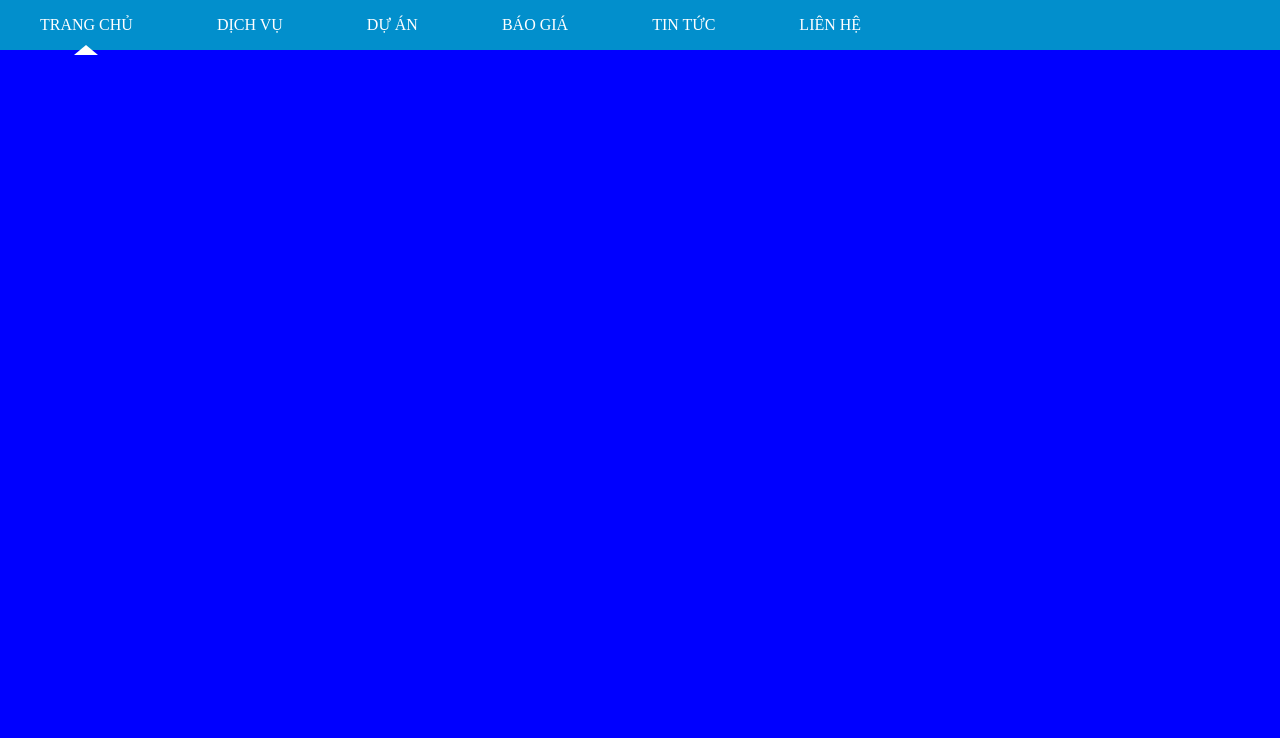
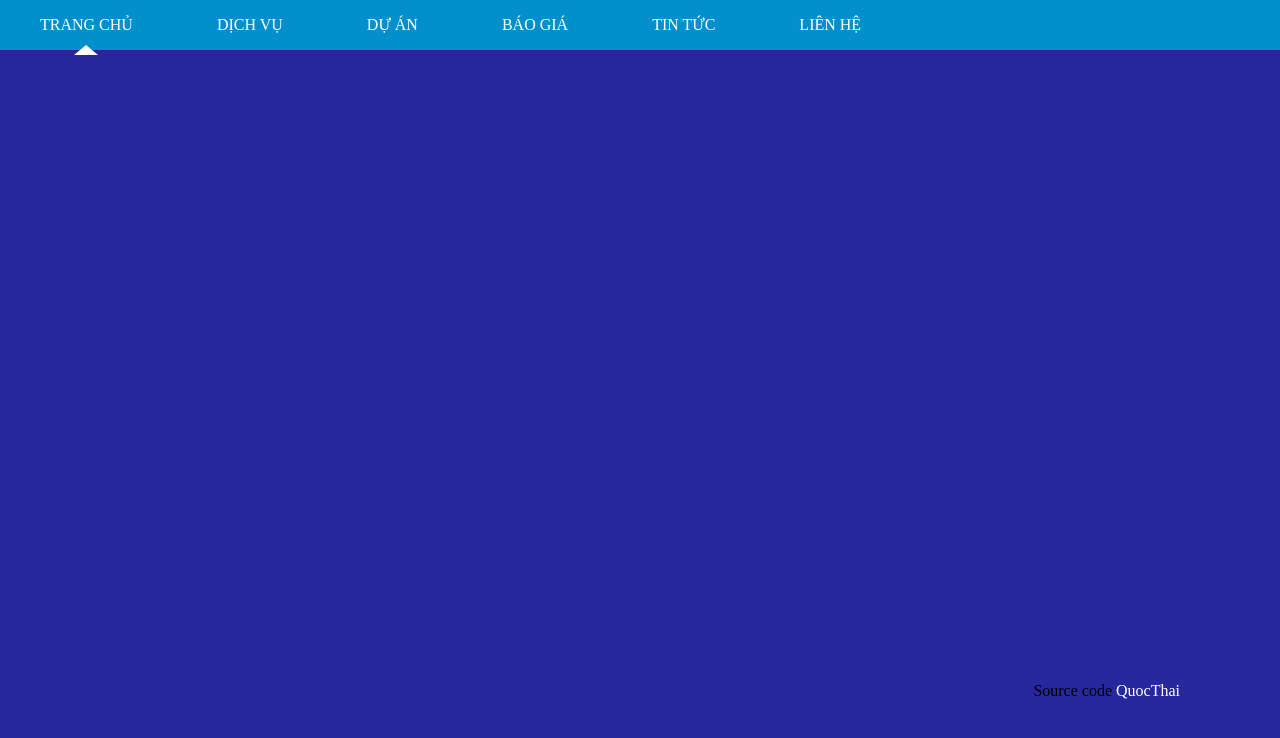
Before and after one commit to lqthai07t3/baitap4popover, a plain HTML site: page index.html in a window 1280 px wide. Drawn offline with Linux system fonts and the light colour scheme.

Commit message:
first commit

```diff
--- a/index.html
+++ b/index.html
@@ -39,7 +39,9 @@
 		<li><a href="#">TIN TỨC</a></li>
 		<li><a href="#">LIÊN HỆ</a></li>
 	</ul>
-
+	<div class="author">
+    <p>Source code <a href="https://github.com/lqthai07t3/baitap4popover">QuocThai</a></p>
+  </div>
 
 </body>
 </html>
--- a/style.css
+++ b/style.css
@@ -4,7 +4,7 @@
 	box-sizing: border-box;
 }
 body{
-	background: blue;
+	background: #28289e;
 }
 a{
 	text-decoration: none;
@@ -56,3 +56,12 @@ a{
     left: calc(50% - 12px);
 
 }
+
+.author{
+	position: fixed;
+	bottom: 100px;
+	right: 100px;
+}
+.author p a{
+	color: white;
+}
```
